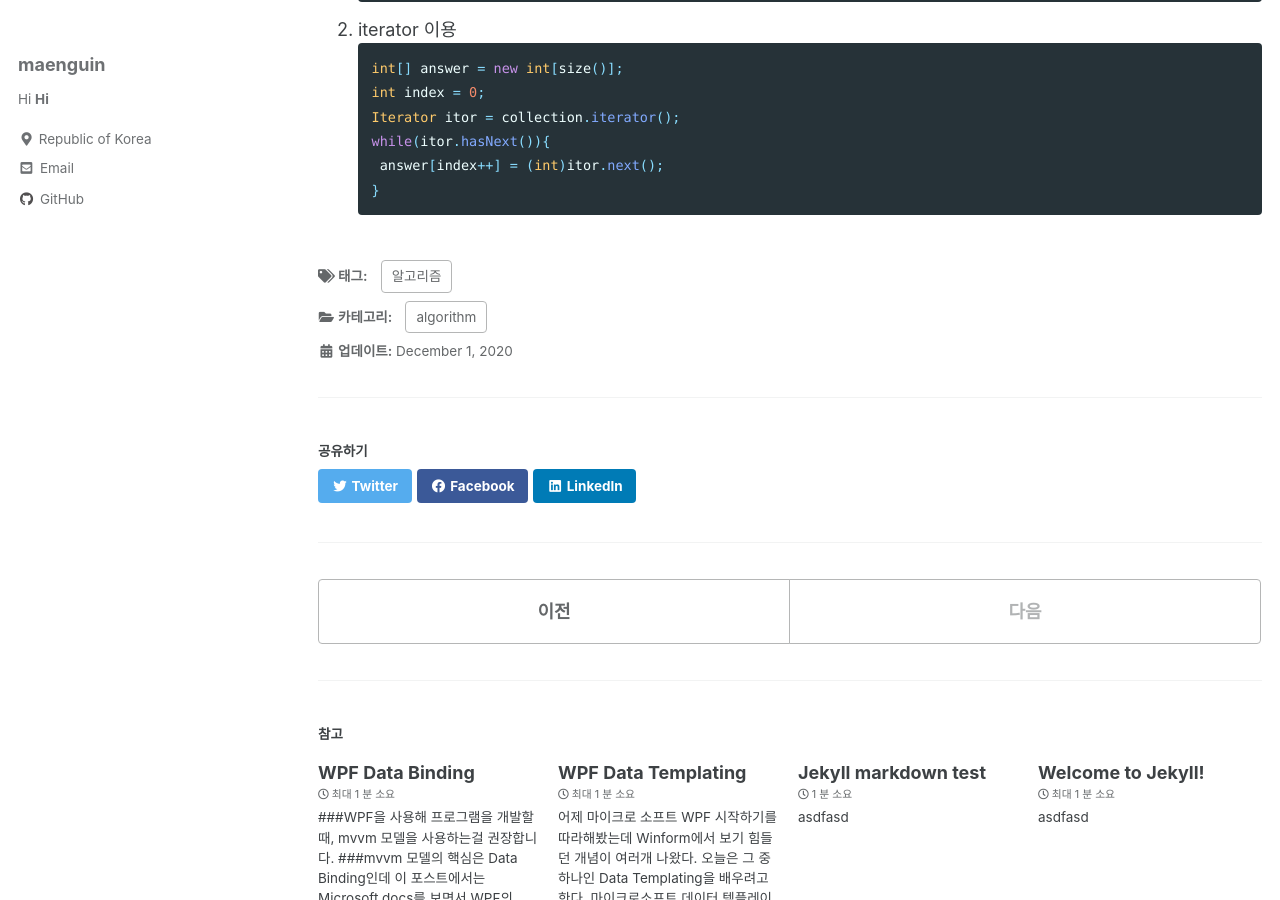
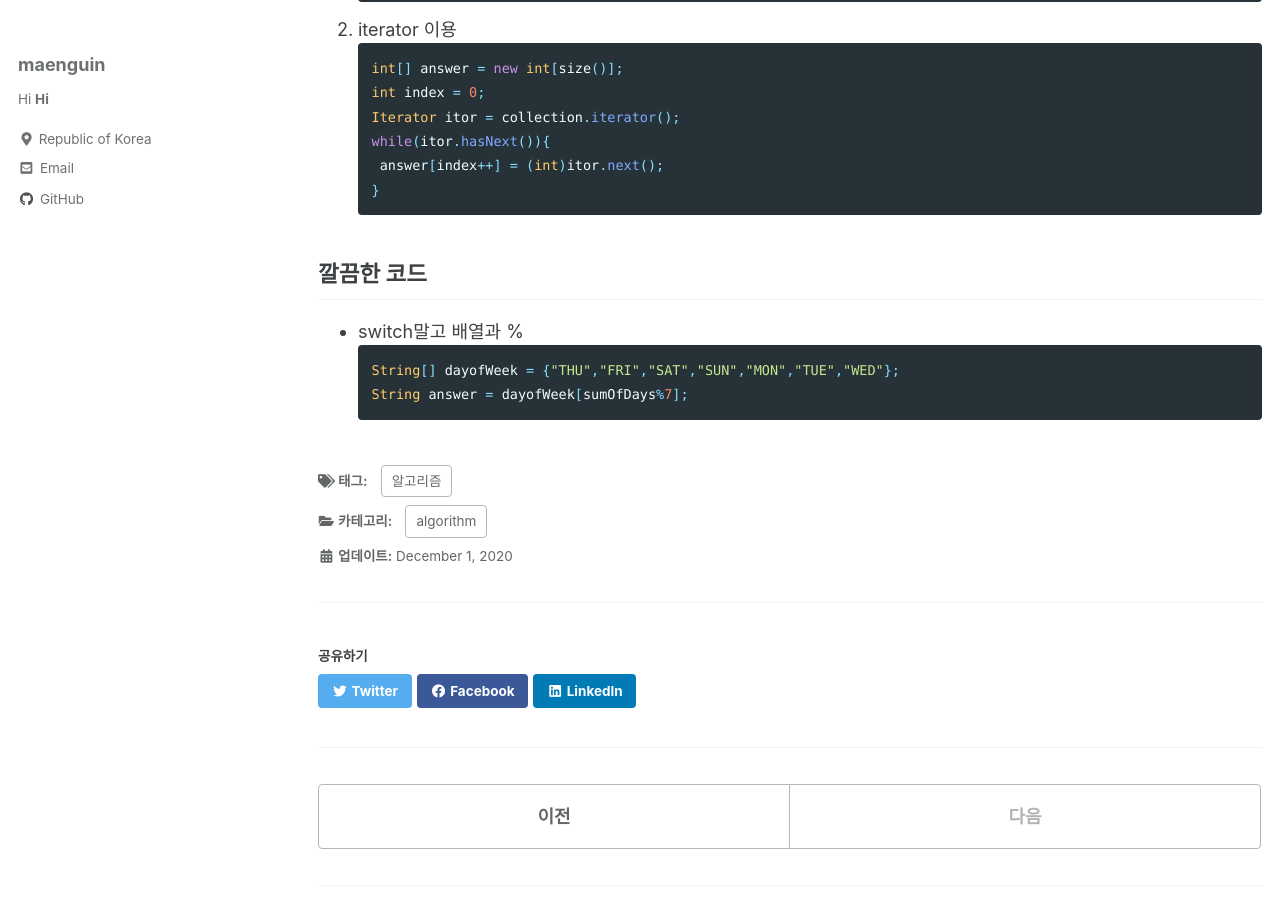
Before and after one commit to maenguin/maenguin.github.io, a Jekyll site: the page built from _posts/2020-12-01-algorithm-study.md, in a window 1280 px wide and 900 px high, scrolled down 518 px. Built offline with Jekyll 4.4.1, drawn with Linux system fonts in a browser that asks for light colours; cached includes are drawn as plain includes.

Commit message:
Update 2020-12-01-algorithm-study.md

````diff
--- a/_posts/2020-12-01-algorithm-study.md
+++ b/_posts/2020-12-01-algorithm-study.md
@@ -30,3 +30,11 @@ while(itor.hasNext()){
     answer[index++] = (int)itor.next();
 }
 ```
+
+## 깔끔한 코드
+
+* switch말고 배열과 %
+```java
+String[] dayofWeek = {"THU","FRI","SAT","SUN","MON","TUE","WED"};
+String answer = dayofWeek[sumOfDays%7];
+```
````
